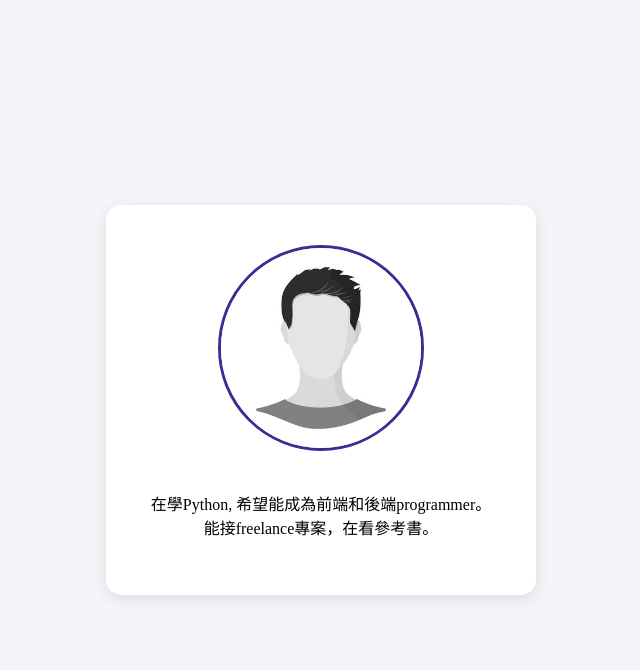
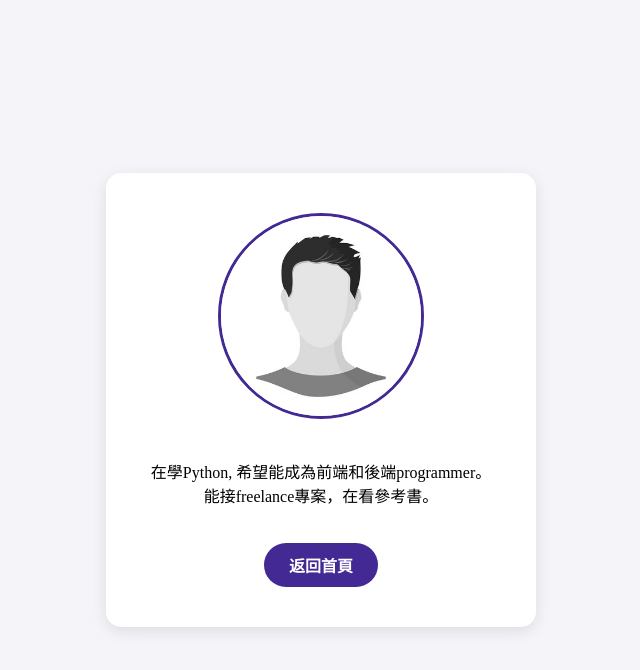
Before and after one commit to hnrylm/fluskwebapp, a Flask app: page /about in a window 1280 px wide. Shown: the top 670 px of the page, without its empty margins (319-959 px from the left). Run offline with Flask 3, Linux system fonts and the light colour scheme.

Commit message:
style: unify purple theme for about page

```diff
--- a/static/style.css
+++ b/static/style.css
@@ -43,3 +43,21 @@ a:hover {
     background-color: #0056b3; /* 鼠标放上去颜色加深 */
     transform: scale(1.05);    /* 微微放大 */
 }
+
+/* 將連結轉換為漂亮按鈕 */
+.card a {
+    display: inline-block;
+    margin-top: 20px;
+    padding: 10px 25px;
+    background-color: #432993; /* 使用與邊框一致的紫色 */
+    color: white !important;
+    text-decoration: none;
+    border-radius: 25px;
+    font-weight: bold;
+    transition: 0.3s;
+}
+
+.card a:hover {
+    background-color: #2a1a5e; /* 滑過時顏色變深 */
+    transform: scale(1.05);    /* 微微放大效果 */
+}
--- a/templates/aboutme.html
+++ b/templates/aboutme.html
@@ -12,6 +12,7 @@
             在學Python, 希望能成為前端和後端programmer。<br>
             能接freelance專案，在看參考書。
         </p>
+        <a href="/">返回首頁</a>
     </div>
 </body>
 </html>
```
